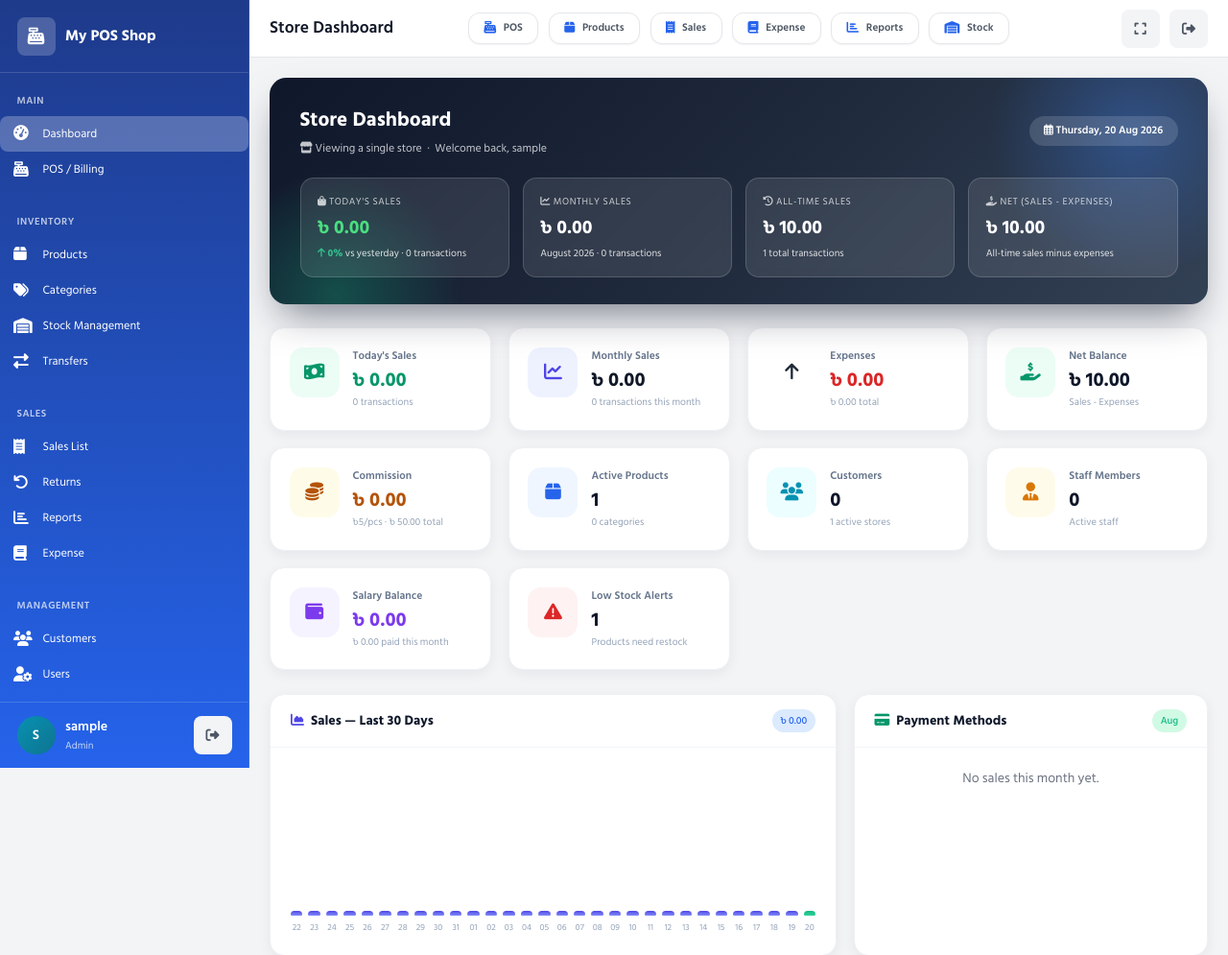
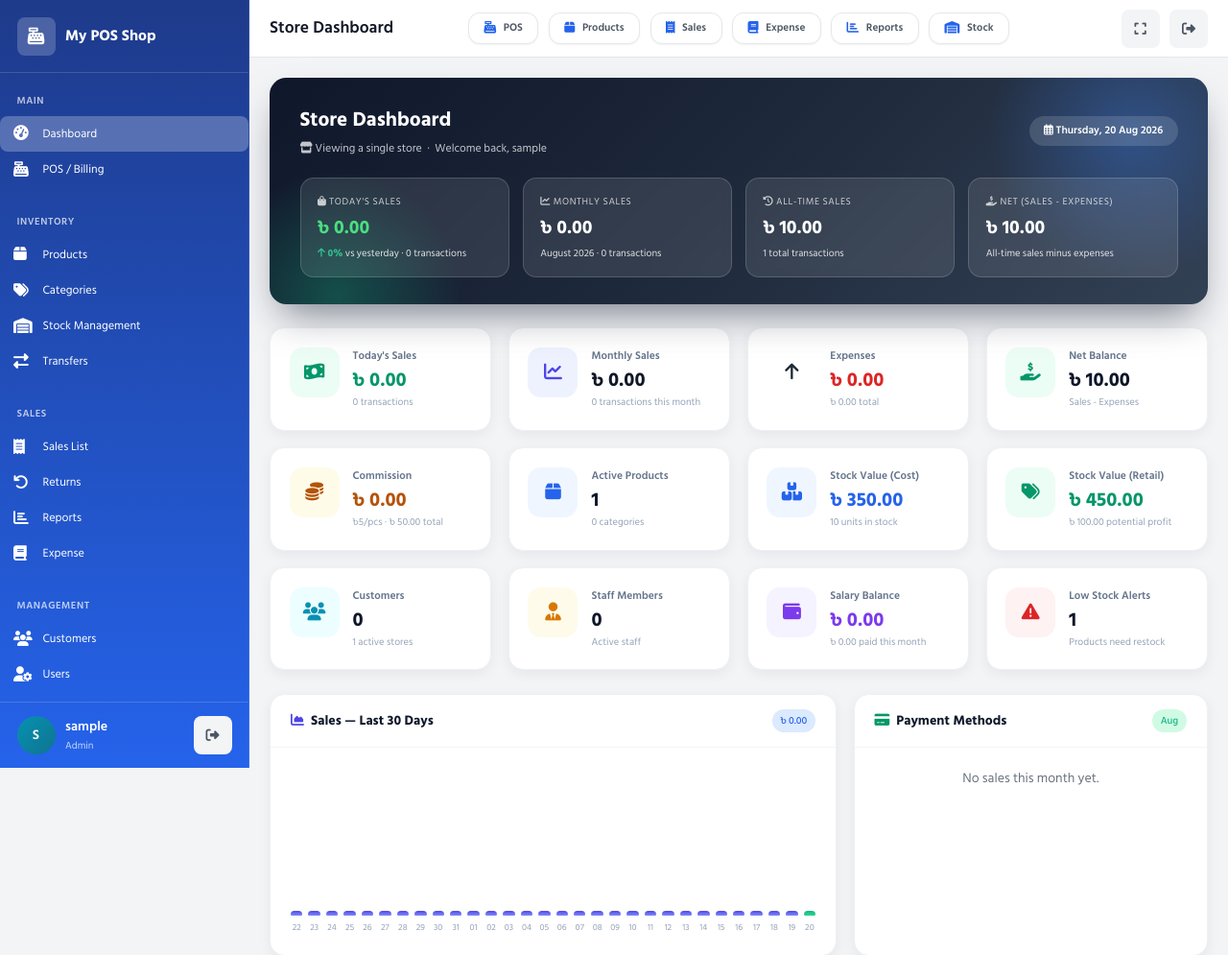
Before and after one commit to asif6000/pos, a PHP site: page /admin/dashboard.php in a window 1280 px wide. Shown: the top 995 px of the page at 96% size. Run offline with PHP 8.4, Linux system fonts and the light colour scheme; the visitor is signed in with stand-in values (Sample User, id 1); data comes from the database, SQL or seed files in the repository; tables that the repository leaves empty or names only in its code hold one stand-in row (values such as "Sample post").

Commit message:
Add stock value (cost & retail) cards to dashboard

```diff
--- a/admin/dashboard.php
+++ b/admin/dashboard.php
@@ -135,6 +135,23 @@ try {
     $stmt = $db->prepare("SELECT COUNT(*) as count FROM products p JOIN store_stocks ss ON p.id = ss.product_id JOIN stores st ON ss.store_id = st.id WHERE st.owner_id = ? AND p.status = 'active'");
     $stmt->execute([$owner_id]);
     $totalProducts = $stmt->fetch()['count'];
+
+    // ── Stock Value (cost & retail) ──────────────────────────────────────────
+    $stockBase = "FROM store_stocks ss JOIN products p ON ss.product_id = p.id JOIN stores st ON ss.store_id = st.id WHERE";
+    $stockParams = [];
+    if ($store_id) {
+        $stockBase .= " ss.store_id = ? AND p.status = 'active'";
+        $stockParams[] = $store_id;
+    } else {
+        $stockBase .= " st.owner_id = ? AND p.status = 'active'";
+        $stockParams[] = $owner_id;
+    }
+    $stmt = $db->prepare("SELECT COALESCE(SUM(ss.quantity * p.buy_price), 0) as cost_value, COALESCE(SUM(ss.quantity * p.sell_price), 0) as retail_value, COALESCE(SUM(ss.quantity), 0) as total_qty $stockBase");
+    $stmt->execute($stockParams);
+    $stockValue = $stmt->fetch();
+    $stockCostValue = (float)$stockValue['cost_value'];
+    $stockRetailValue = (float)$stockValue['retail_value'];
+    $stockQty = (int)$stockValue['total_qty'];
 
     // ── Total Categories ─────────────────────────────────────────────────────
     $stmt = $db->prepare("SELECT COUNT(*) as count FROM categories WHERE status = 'active' AND owner_id = ?");
@@ -648,6 +665,22 @@ include 'includes/header.php';
         </div>
     </div>
     <div class="m-stat">
+        <div class="m-icon blue"><i class="fas fa-boxes"></i></div>
+        <div>
+            <div class="m-label">Stock Value (Cost)</div>
+            <div class="m-value" style="color:#2563eb;"><?php echo formatCurrency($stockCostValue); ?></div>
+            <div class="m-sub"><?php echo $stockQty; ?> units in stock</div>
+        </div>
+    </div>
+    <div class="m-stat">
+        <div class="m-icon green"><i class="fas fa-tags"></i></div>
+        <div>
+            <div class="m-label">Stock Value (Retail)</div>
+            <div class="m-value" style="color:#059669;"><?php echo formatCurrency($stockRetailValue); ?></div>
+            <div class="m-sub"><?php echo formatCurrency($stockRetailValue - $stockCostValue); ?> potential profit</div>
+        </div>
+    </div>
+    <div class="m-stat">
         <div class="m-icon cyan"><i class="fas fa-users"></i></div>
         <div>
             <div class="m-label">Customers</div>
```
